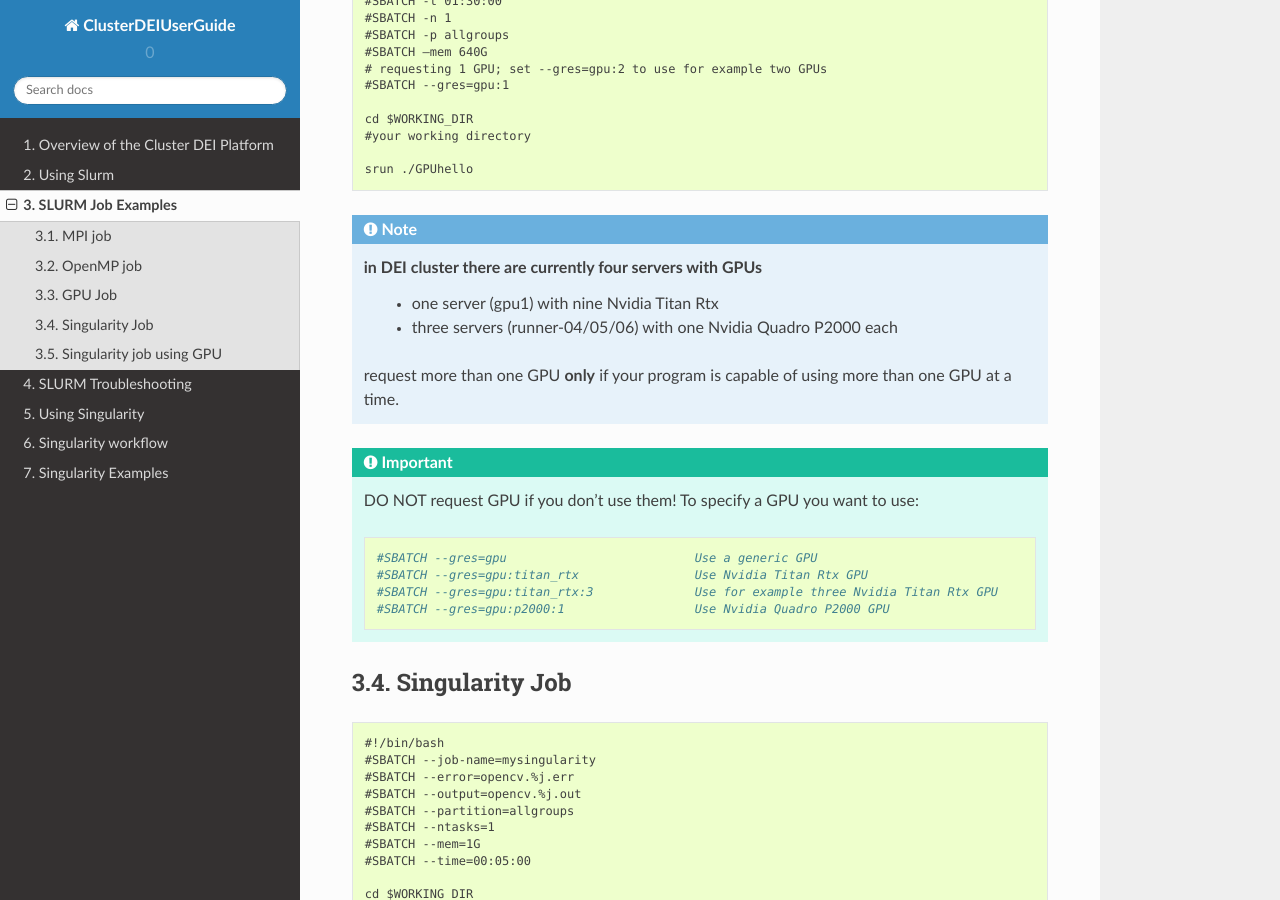
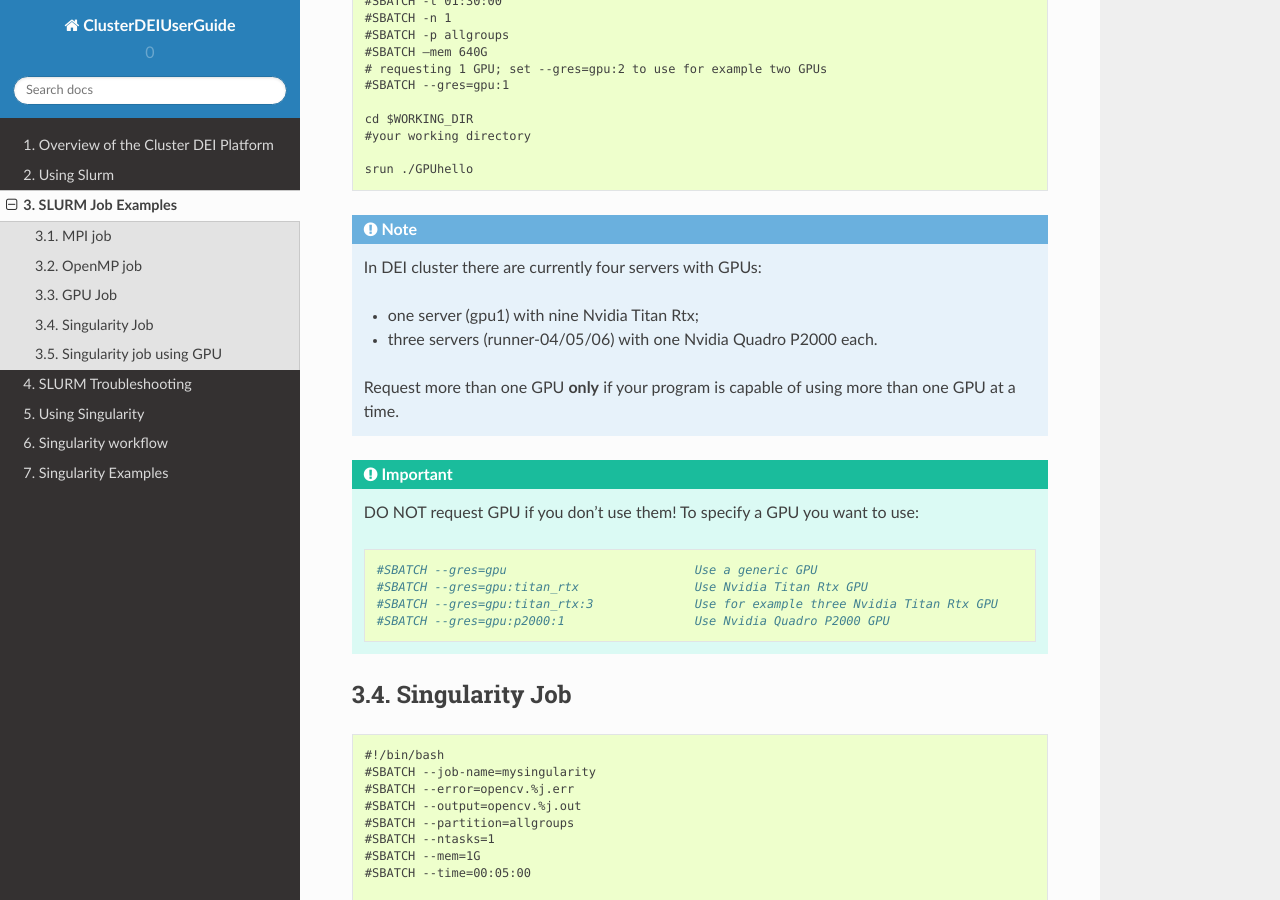
Before and after one commit to agostinoandriolo/clusterDEIguide, a Sphinx documentation site: the page built from ClusterDEIUserGuide-master/docs/SLURMExamples.rst, in a window 1280 px wide and 900 px high, scrolled down 1348 px. Built offline with Sphinx 7.4.7 and the Read the Docs theme 2.0.0, drawn with Linux system fonts in a browser that asks for light colours.

```diff
--- a/ClusterDEIUserGuide-master/docs/SLURMExamples.rst
+++ b/ClusterDEIUserGuide-master/docs/SLURMExamples.rst
@@ -86,11 +86,12 @@ GPU Job
   srun ./GPUhello
 
 .. note::
-   in DEI cluster there are currently four servers with GPUs
-    * one server (gpu1) with nine Nvidia Titan Rtx
-    * three servers (runner-04/05/06) with one Nvidia Quadro P2000 each
+    In DEI cluster there are currently four servers with GPUs:
 
-   request more than one GPU **only** if your program is capable of using more than one GPU at a time.
+    * one server (gpu1) with nine Nvidia Titan Rtx;
+    * three servers (runner-04/05/06) with one Nvidia Quadro P2000 each.
+
+    Request more than one GPU **only** if your program is capable of using more than one GPU at a time.
 
 .. important::
    DO NOT request GPU if you don't use them!
```
